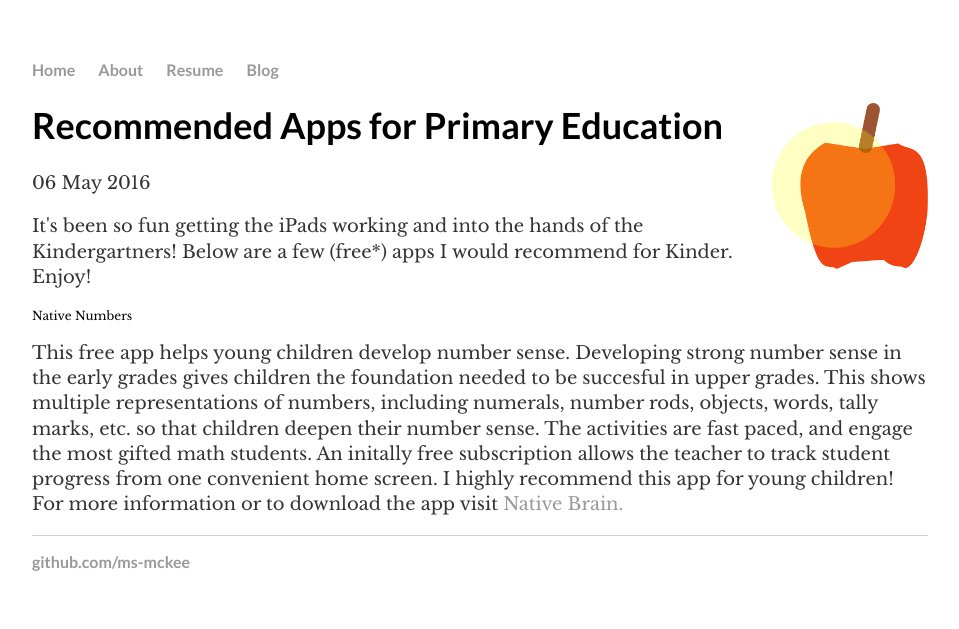
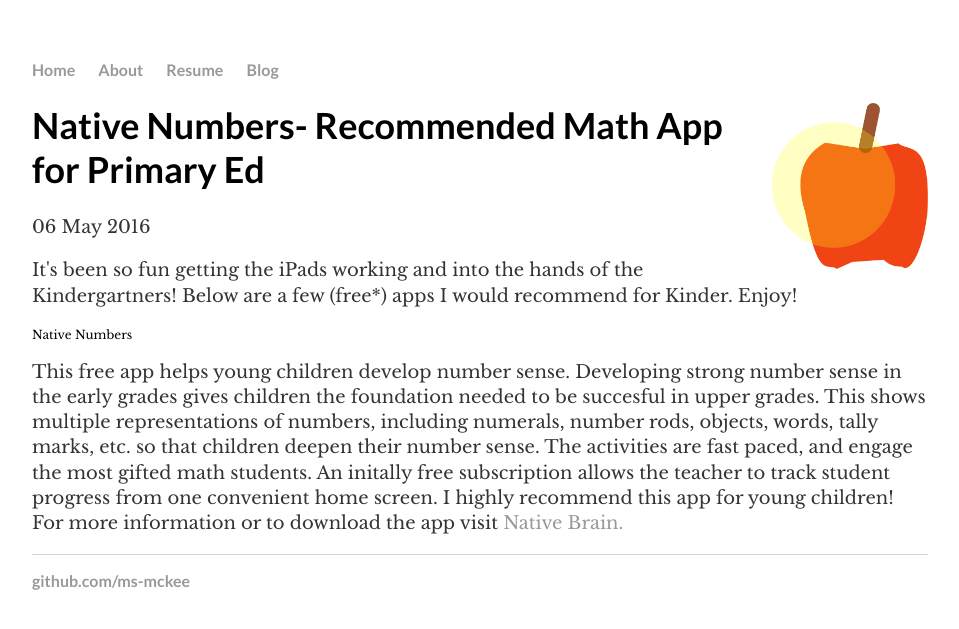
Before and after one commit to ms-mckee/ms-mckee.github.io, a Jekyll site: the page built from _posts/2016-05-12-recommendedapps.md, in a window 1280 px wide. Shown: the top 629 px of the page, without its empty margins (160-1119 px from the left). Built offline with Jekyll 4.4.1, drawn with Linux system fonts in a browser that asks for light colours.

Commit message:
Update 2016-05-12-recommendedapps.md
change title

```diff
--- a/_posts/2016-05-12-recommendedapps.md
+++ b/_posts/2016-05-12-recommendedapps.md
@@ -1,6 +1,6 @@
 ---
 layout: post
-title: "Recommended Apps for Primary Education"
+title: "Native Numbers- Recommended Math App for Primary Ed"
 date: 2016-05-06
 ---
 <p>
```
